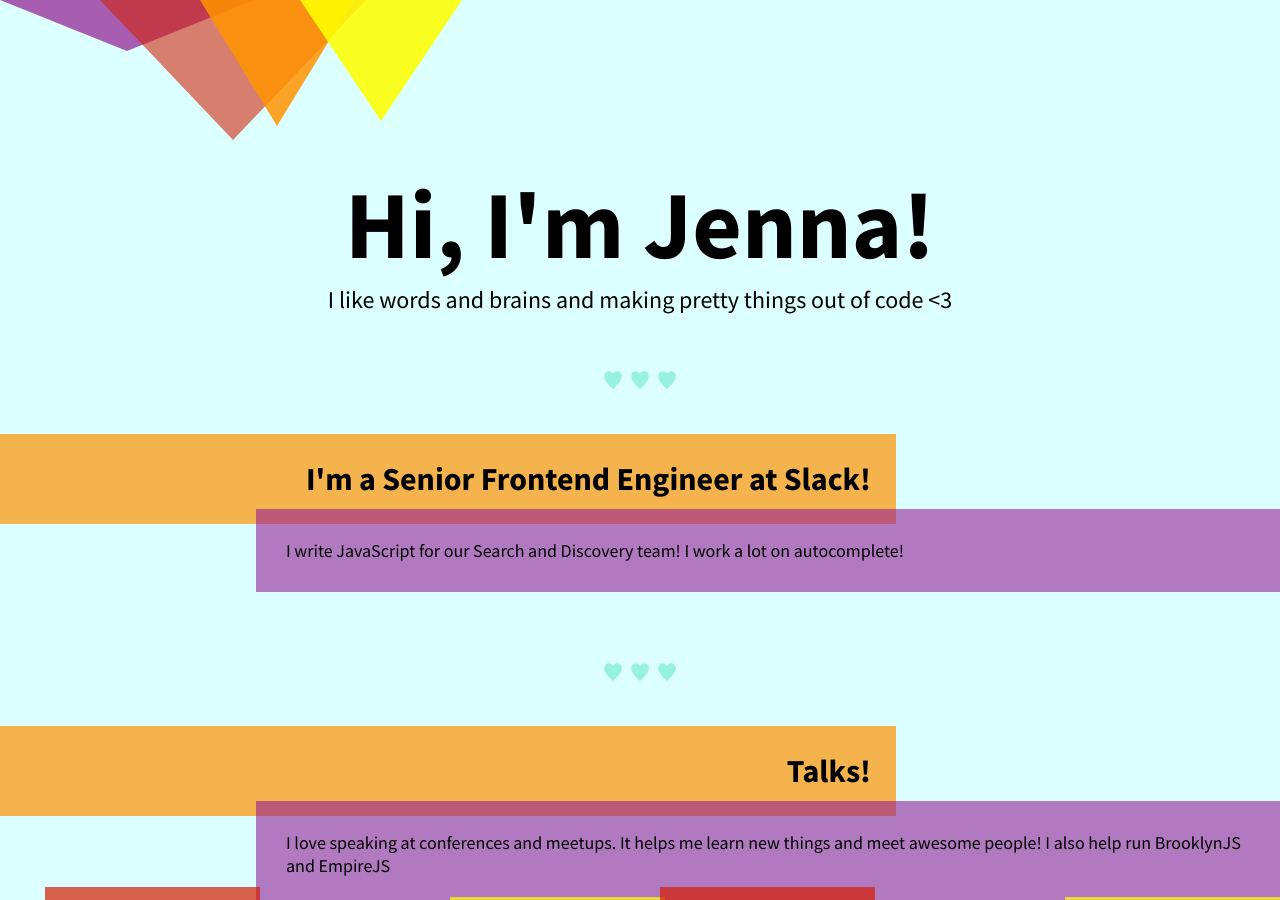
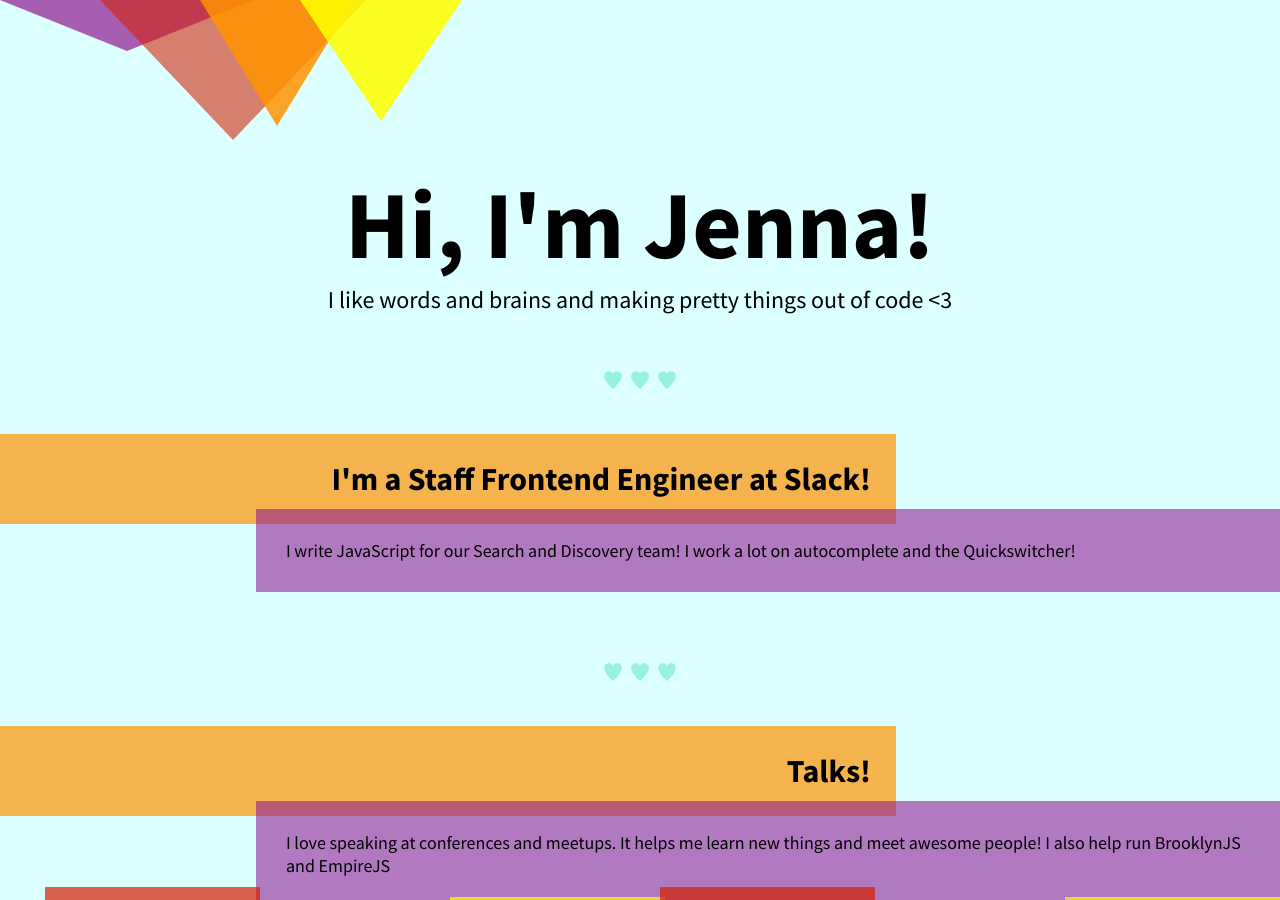
Before and after one commit to jennazee/jennazee.github.io, a Jekyll site: the page index.html, which Jekyll copies as it is, in a window 1280 px wide and 900 px high. Built offline with Jekyll 4.4.1, drawn with Linux system fonts in a browser that asks for light colours.

Commit message:
Update level

```diff
--- a/index.html
+++ b/index.html
@@ -20,8 +20,8 @@
   <div class="Contentbox">
 
     <div class="Textbox">
-      <h2 class="Heading">I'm a Senior Frontend Engineer at <a href="https://slack.com/">Slack!</a></h2>
-      <p class="Explanation">I write JavaScript for our Search and Discovery team! I work a lot on autocomplete!</p>
+      <h2 class="Heading">I'm a Staff Frontend Engineer at <a href="https://slack.com/">Slack!</a></h2>
+      <p class="Explanation">I write JavaScript for our Search and Discovery team! I work a lot on autocomplete and the Quickswitcher!</p>
     </div>
 
     <div class="Textbox">
```
